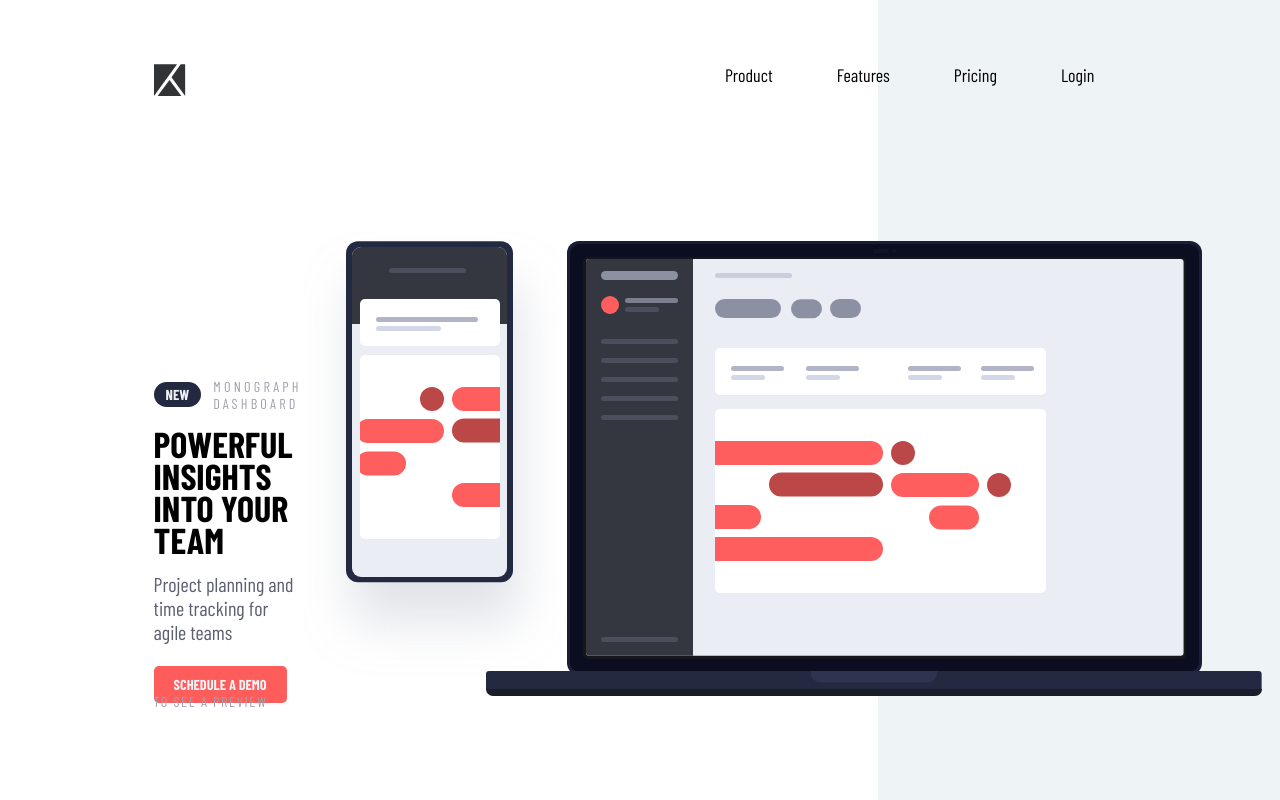
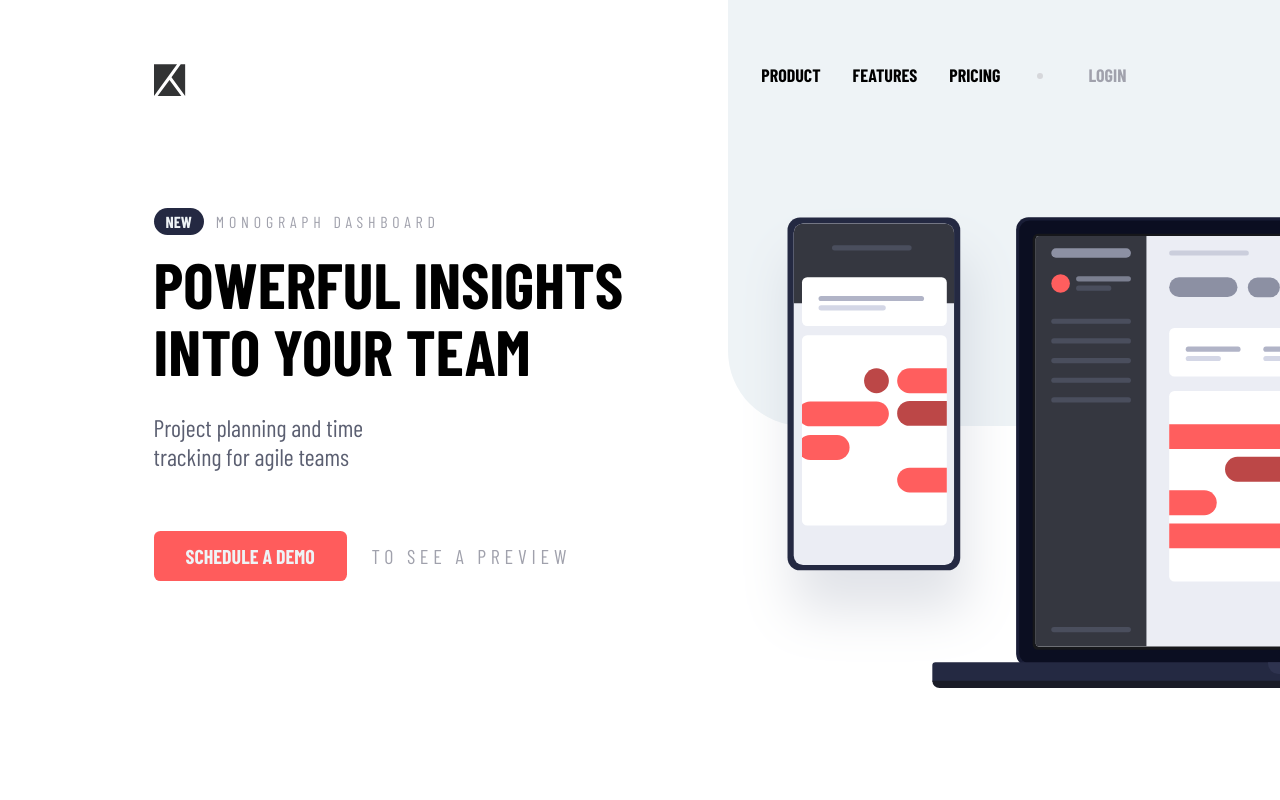
Before and after one commit to gylim0604/FrontEndMentor-project-tracking-component, a plain HTML site: page index.html in a window 1280 px wide. Drawn offline with nearby package versions, Linux system fonts and the light colour scheme.

Commit message:
completed desktop style

```diff
--- a/css/style.scss
+++ b/css/style.scss
@@ -41,10 +41,37 @@ header{
 }
 
 nav{
+    position: relative;
     #nav_close,ul{
         display: none;
     }
-
+    ul{
+        text-transform: uppercase;
+        font-weight: $bold;
+        padding: 1rem;
+        z-index: 1;
+        position: absolute;
+        background: $white;
+        width: 84vw;
+        top: 8vh;
+        right: 0;
+        box-shadow: 1px 1px 1px 1px black;
+        // display: flex;
+        flex-direction: column;
+        align-items: center;
+        // padding: 0 1rem;
+    }
+    li{
+        text-align: center;
+        width: 100%;
+        padding: 1rem 0;
+    }
+    li:nth-child(4){
+        border-top: 1px $gray-blue solid;
+        color: $gray-blue;
+        padding: 1.5rem 0 .5rem;
+        margin-top: 1rem;
+    }
 }
 
 .landing{
@@ -125,41 +152,102 @@ nav{
     }
 }
 
-@media only screen and (min-width: 769px){
+@media only screen and (min-width: 1110px){
     .container{
-        padding: 5% 12%;
+        padding: 8vh 12% 5vh;
     }
     nav{
         .nav_btn{
             display: none;
         }
         ul{
+            all: unset;
             display: flex;
+            text-transform: uppercase;
+            font-weight: $bold;
+
+            li:nth-child(4){
+                all: unset;
+                color: $gray-blue;
+                margin-left: 2.5rem;
+                padding-left: 2rem;
+                display: list-item;
+                &::marker{
+                    color: lighten($gray-blue,20%);
+                }
+            }
             li{
-                padding: 0 2rem;
+                all: unset;
+                padding: 0 1rem;
+
+                &:hover{
+                    cursor: pointer;
+                    text-decoration: underline;
+                }
             }
         }
     }
 
     .landing{
         flex-direction: row;
+        height: auto;
     }
 
     .landing-img{
+        width: 50%;
         // overflow-x: hidden
         order: 2;
         position: relative;
         img{
-            width: unset;
+            position: relative;
+            left: 21%;
+            width: auto;
+            height: 60vh;
         }
         &::after{
+            width: 200%;
             position: absolute;
             content: "";
             background: $light-blue;
-            left: 45vw;
-            bottom: -15%;
-            border-radius: 50px;
+            left: 18%;
+            bottom: 55%;
+            border-radius: 75px;
             z-index: -9;
         }
     }
+    .landing-text{
+        width: 50%;
+        padding: unset;
+        .about-text{
+            .small-text{
+                letter-spacing: .3rem;
+                font-size: 1rem;
+            }
+            h1{
+                font-size: 4rem;
+                line-height: 4.2rem;
+                padding: 3% 0 6%;
+            }
+            p{
+                width: 50%;
+                font-size: 1.5rem;
+            }
+        }
+        .cta{
+            padding: 15% 0 0;
+            letter-spacing: .3rem;
+            font-size: 1.25rem;
+            a{
+                padding: .8rem 2rem;
+                border-radius: .4rem;
+                margin-right: 1rem;
+                transition: all .5s ease-in-out;
+                &:hover{
+                    background: lighten($primary-red,7.5%);
+                }
+            }
+
+        }
+    }
+
 }
```
Also changed, not shown: css/style.css, 1 other file.
